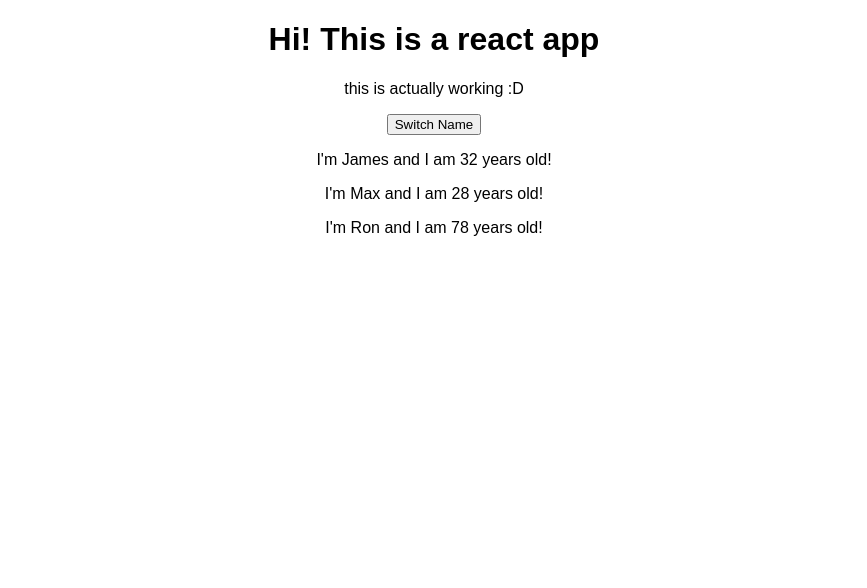
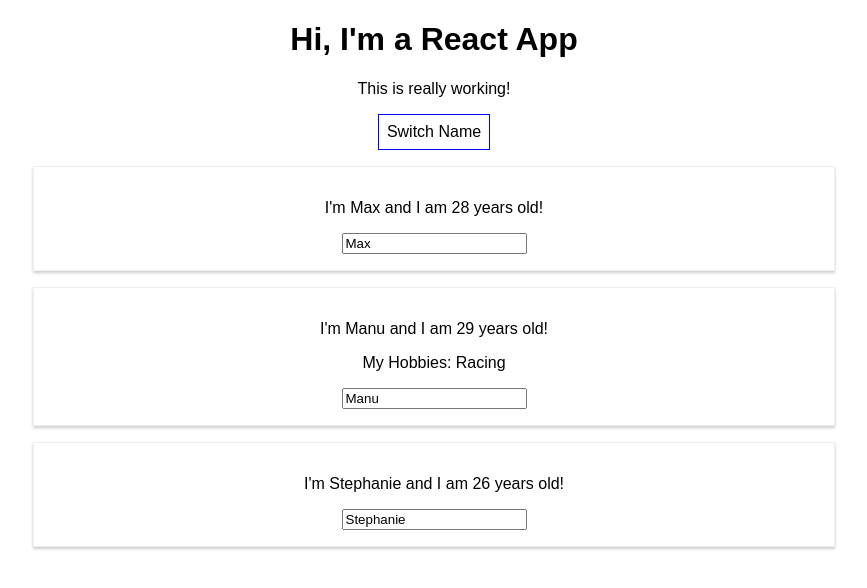
Before and after one commit to JamesDansie/Udemy-React, a React (Create React App) app: page / in a window 1280 px wide. Shown: the top 588 px of the page, without its empty margins (206-1073 px from the left). Built offline with nearby package versions, Linux system fonts and the light colour scheme.

Commit message:
added a bunch of stuff. Reverted to class. Added inputs

```diff
--- a/src/App.js
+++ b/src/App.js
@@ -1,48 +1,75 @@
-import React, { useState } from 'react';
+import React, { Component } from 'react';
 import './App.css';
 import Person from './Person/Person';
 
-const app = props => {
+class App extends Component {
+  state = {
+    persons: [
+      { name: 'Max', age: 28 },
+      { name: 'Manu', age: 29 },
+      { name: 'Stephanie', age: 26 }
+    ],
+    otherState: 'some other value'
+  };
 
-  const [ personsState, setPersonsState ] = useState({
-    persons: [
-      { name: 'James', age: 32},
-      { name: 'Max', age: 28},
-      { name: 'Ron', age: 78}
-    ],
-  });
-
-  const [ otherState, setOtherState ] = useState('blah!');
-
-  console.log(personsState, otherState);
-
-  const switchNameHandler = () => {
-    // in hooks, state overrides. In class it just updates
-    setPersonsState({
+  switchNameHandler = (newName) => {
+    // console.log('Was clicked!');
+    // DON'T DO THIS: this.state.persons[0].name = 'Maximilian';
+    this.setState({
       persons: [
-        { name: 'Jimmah', age: 32},
-        { name: 'Max', age: 28},
-        { name: 'Ron', age: 68}
+        { name: newName, age: 28 },
+        { name: 'Manu', age: 29 },
+        { name: 'Stephanie', age: 27 }
       ]
     });
-  }
+  };
+
+  nameChangedHandler = (event) => {
+    this.setState({
+      persons: [
+        { name: 'Max', age: 28 },
+        { name: event.target.value, age: 29 },
+        { name: 'Stephanie', age: 27 }
+      ]
+    })
+  };
+
+  render() {
+    const style = {
+      backgroundColor: 'white',
+      font: 'inherit',
+      border: '1px solid blue',
+      padding: '8px',
+      cursor: 'pointer'
+    };
 
     return (
       <div className="App">
-        <h1>
-          Hi! This is a react app
-        </h1>
-        <p>this is actually working :D</p>
-        <button onClick={switchNameHandler}>Switch Name</button>
-        <Person name={personsState.persons[0].name} age={personsState.persons[0].age} />
-        <Person name={personsState.persons[1].name} age={personsState.persons[1].age} />
-        <Person name={personsState.persons[2].name} age={personsState.persons[2].age} />
+        <h1>Hi, I'm a React App</h1>
+        <p>This is really working!</p>
+        <button
+          style={style}
+          onClick={() => this.switchNameHandler('jiimmmaahhh!')}>Switch Name</button>
+        <Person
+          name={this.state.persons[0].name}
+          age={this.state.persons[0].age}
+        />
+        <Person
+          name={this.state.persons[1].name}
+          age={this.state.persons[1].age}
+          click={this.switchNameHandler.bind(this, 'maxxxx a how')}
+          changed={this.nameChangedHandler}
+        >
+          My Hobbies: Racing
+        </Person>
+        <Person
+          name={this.state.persons[2].name}
+          age={this.state.persons[2].age}
+        />
       </div>
-      );
-
-      // what jsx gets compiled into.
-      // return React.createElement('div', {className: 'App'}, React.createElement('h1',null, 'Hi this is an h1!'));
-
+    );
+    // return React.createElement('div', {className: 'App'}, React.createElement('h1', null, 'Does this work now?'));
+  }
 }
 
-export default app;
+export default App;
--- /dev/null
+++ b/src/Person/Person.css
@@ -0,0 +1,8 @@
+.Person {
+    width: 60%;
+    margin: 16px auto;
+    border: 1px solid #eee;
+    box-shadow: 0 2px 3px #ccc;
+    padding: 16px;
+    text-align: center;
+}
--- a/src/Person/Person.js
+++ b/src/Person/Person.js
@@ -1,10 +1,12 @@
 import React from 'react';
+import './Person.css';
 
 const person = (props) => {
     return (
-    <div>
-        <p>I'm {props.name} and I am {props.age} years old!</p>
+    <div className="Person">
+        <p onClick={props.click}>I'm {props.name} and I am {props.age} years old!</p>
         <p>{props.children}</p>
+        <input type="text" onChange={props.changed} value={props.name}/>
     </div>
     )
 };
```
